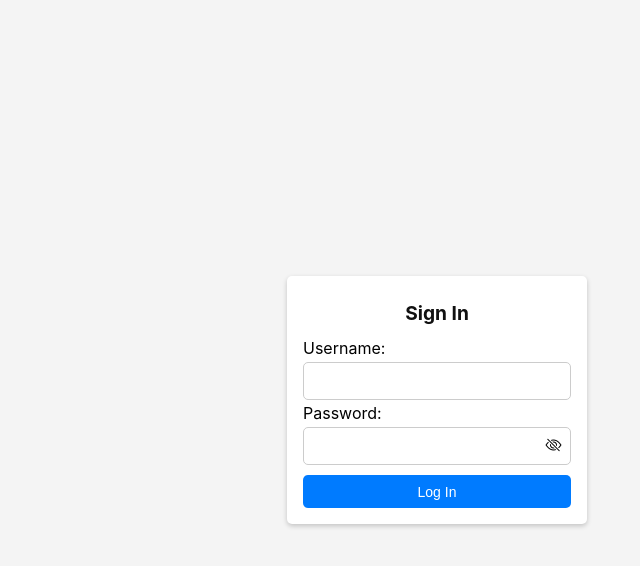
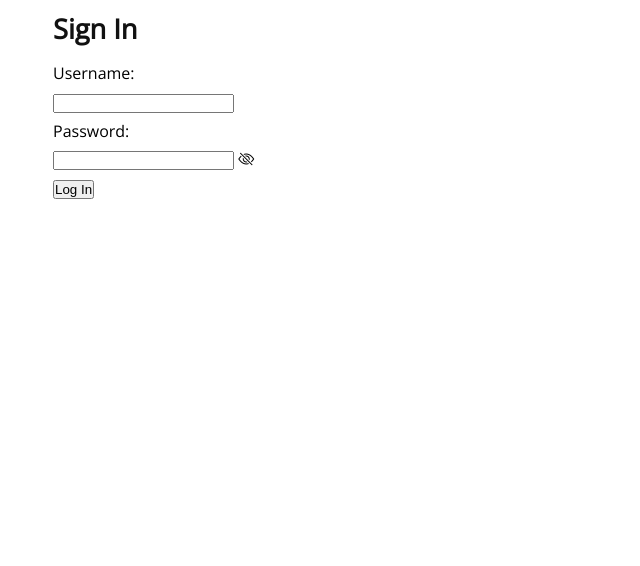
Before and after one commit to gitaoh-dev/domprojects, a website: page password.html in a window 1280 px wide. Shown: the whole page, without its empty margins (203-843 px from the left). Drawn offline with nearby package versions, Linux system fonts and the light colour scheme.

Commit message:
feat: New Commit

```diff
--- a/counter/app.js
+++ b/counter/app.js
@@ -1,3 +1,4 @@
+const WordCounter = require("./counter")
 const inputText = document.querySelector('#text');
 const statElem = document.querySelector('#stat');
 
--- a/counter/counter.js
+++ b/counter/counter.js
@@ -1,7 +1,9 @@
-class WordCounter {
+module.exports = class WordCounter {
 	constructor(inputText) {
 		this.inputText = inputText;
-		this.inputText.addEventListener('input', this.count);
+		this.inputText.addEventListener('input', () => {
+			this.count();
+		});
 	}
 	count() {
 		let wordStat = this.getWordStat(this.inputText.value.trim());
--- a/css/style.css
+++ b/css/style.css
@@ -1,3 +1,9 @@
+@import url('https://fonts.googleapis.com/css2?family=Open+Sans&display=swap');
+
+:root {
+	--primary-color: #00369a;
+}
+
 * {
 	margin: 0;
 	padding: 0;
@@ -5,63 +11,59 @@
 }
 
 body {
-	font-family: -apple-system, BlinkMacSystemFont, "Segoe UI", Roboto, Oxygen, Ubuntu, Cantarell, "Open Sans",
-		"Helvetica Neue", sans-serif;
-	font-size: 1rem;
-	line-height: 1.7;
-	background-color: #f4f4f4;
+	font-family: 'Open Sans', sans-serif;
+	font-size: 16px;
+	line-height: 1.8;
+	background-color: #fff;
+	margin: 0 20px;
+}
+
+a {
+	color: var(--primary-color);
+	text-decoration: none;
+}
+
+a:hover {
+	text-decoration: underline;
+}
+
+header {
+	margin: 1rem auto;
 	display: flex;
 	justify-content: center;
 	align-items: center;
-	height: 100vh;
 }
 
 .container {
-	background-color: #fff;
-	border-radius: 5px;
-	box-shadow: 0 2px 5px rgba(0, 0, 0, 0.2);
-	max-width: 300px;
-	margin: 10px auto;
-	padding: 1rem;
+	margin: 0 auto;
+	max-width: 768px;
 }
 
 h1 {
 	padding: 5px 0;
-	font-size: 1.2rem;
+	font-size: 1.7rem;
 	color: #111;
-	text-align: center;
-
 }
 
-input {
+textarea {
 	padding: 10px;
 	font-size: 14px;
-	border-radius: 5px;
+	border: solid 2px #f0f0f0;
+	border-radius: 1rem;
 	outline: none;
 	width: 100%;
-	border: solid 1px #ccc;
 }
 
-form i {
-	margin-left: -30px;
-	cursor: pointer;
+textarea:focus {
+	border: solid 2px #f0f0f0;
+	box-shadow: 0 0 5px #f0f0f0;
 }
 
-button {
-    box-sizing: border-box;
-    width: 100%;
-    padding: 3%;
-    background: #007bff;
-    border: none;
-    color: #fff;
-    font-size: 14px;
-	border-radius: 5px;
+label {
+	display: block;
+	width: 100%;
 }
 
-button:hover {
-    background: #0069d9;
-    cursor: pointer;
+.highlight {
+	font-weight: bold;
 }
-.submit{
-	margin-top:10px;
-}
```
Also changed, not shown: counter/index.html (+36 -6 lines).
